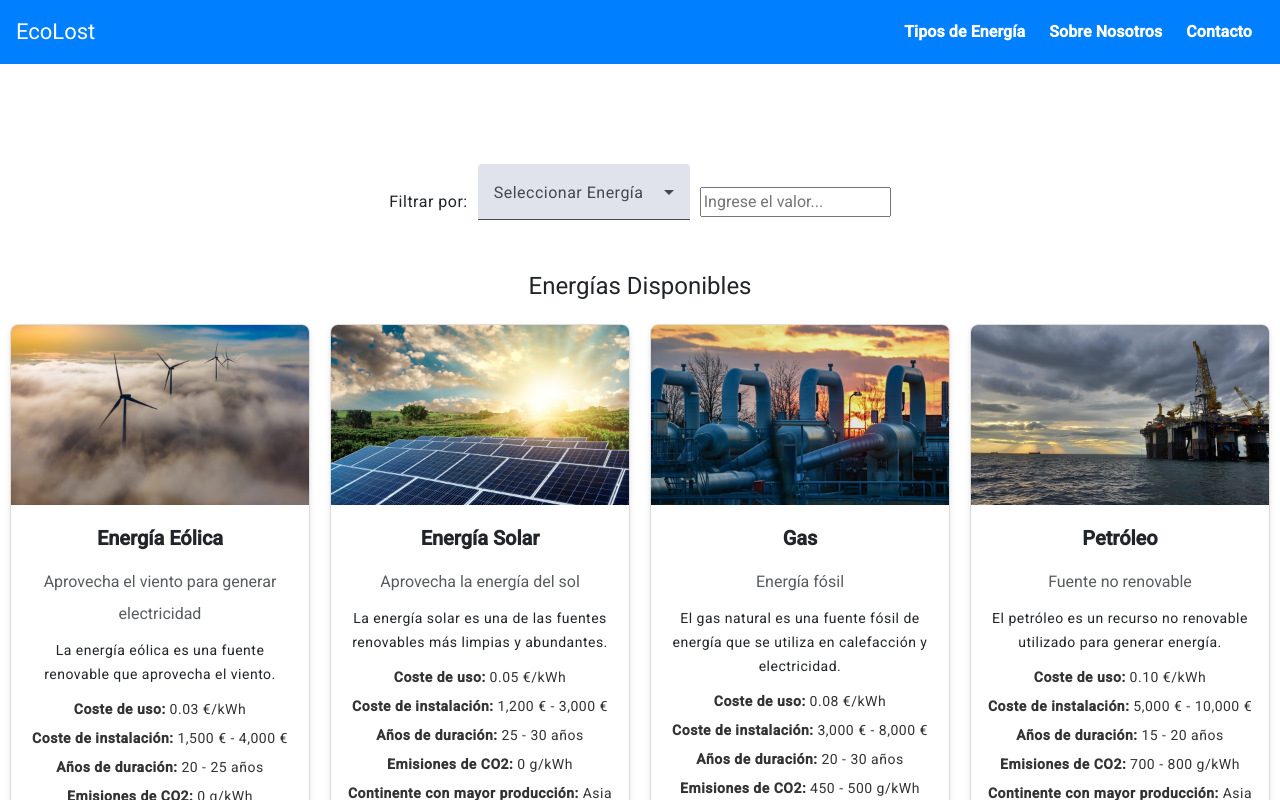
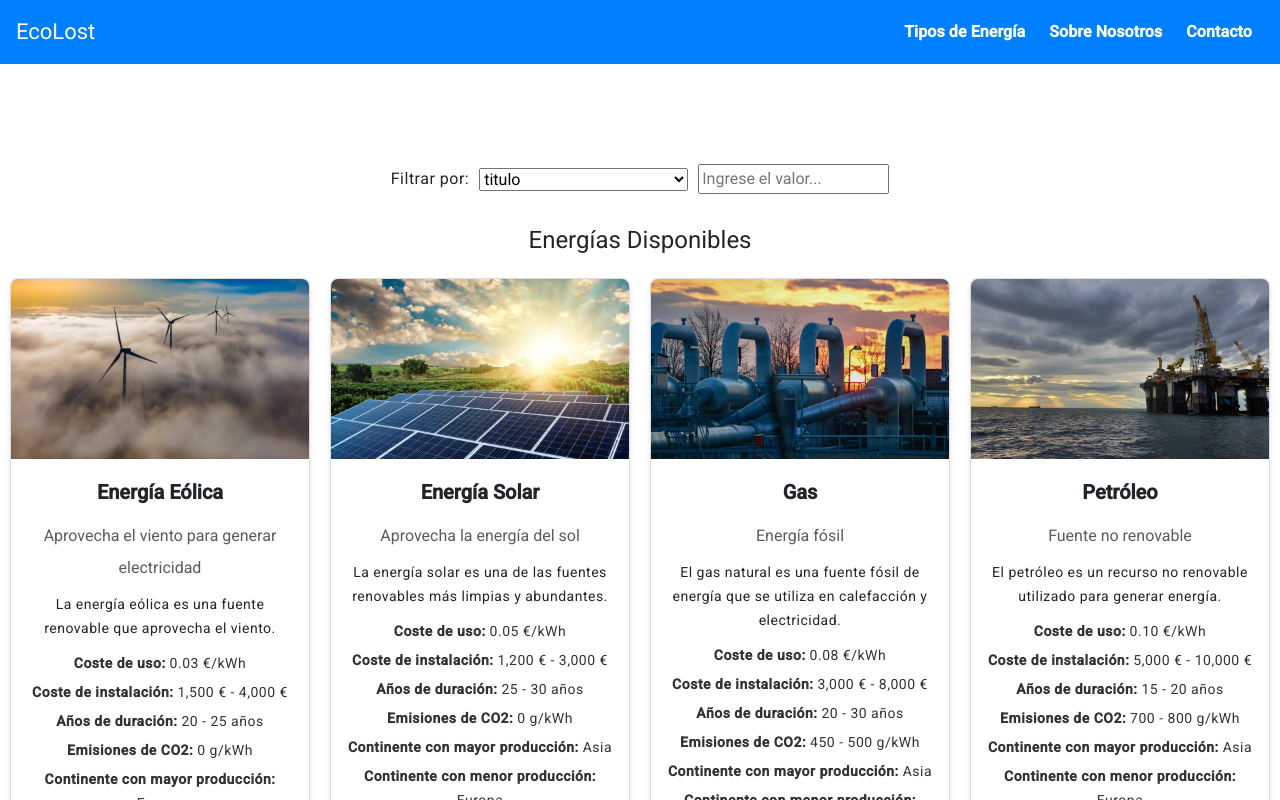
Before and after one commit to diMorillas/PJ102425_EnergiasRenovables, an Angular app in the folder P10_2425/: page / in a window 1280 px wide. Shown: the top 800 px of the page. Built offline with nearby package versions, Linux system fonts and the light colour scheme.

Commit message:
not using mat design

```diff
--- a/P10_2425/src/app/card.component.html
+++ b/P10_2425/src/app/card.component.html
@@ -1,15 +1,10 @@
+
 <!-- Formulario de Filtro -->
 <div class="filter-container">
   <label for="filterKey">Filtrar por:</label>
-    <mat-form-field>
-      <mat-label>Seleccionar Energía</mat-label>
-      <mat-select [(value)]="selectedFilter">
-        <mat-option *ngFor="let energia of energias" [value]="energia.value">
-          {{ energia.viewValue }}
-        </mat-option>
-      </mat-select>
-    </mat-form-field>
-
+  <select id="filterKey" [(ngModel)]="selectedFilter">
+    <option *ngFor="let key of filterKeys" [value]="key">{{ key }}</option>
+  </select>
 
   <input type="text" [(ngModel)]="filterValue" placeholder="Ingrese el valor..." />
 </div>
--- a/P10_2425/src/app/card.component.ts
+++ b/P10_2425/src/app/card.component.ts
@@ -100,16 +100,4 @@ export class CardComponent {
       energy[this.selectedFilter]?.toLowerCase().includes(this.filterValue.toLowerCase())
     );
   }
-
-  energias: { value: string, viewValue: string }[] = [
-    ...this.renewableEnergies.map(energia => ({
-      value: energia.titulo, // Usar el título de la energía como valor
-      viewValue: energia.titulo // Usar el título de la energía como texto visible en el select
-    })),
-    ...this.nonRenewableEnergies.map(energia => ({
-      value: energia.titulo,
-      viewValue: energia.titulo
-    }))
-  ];
-
 }
```
Lines whose indentation alone changed are shown as unchanged.
